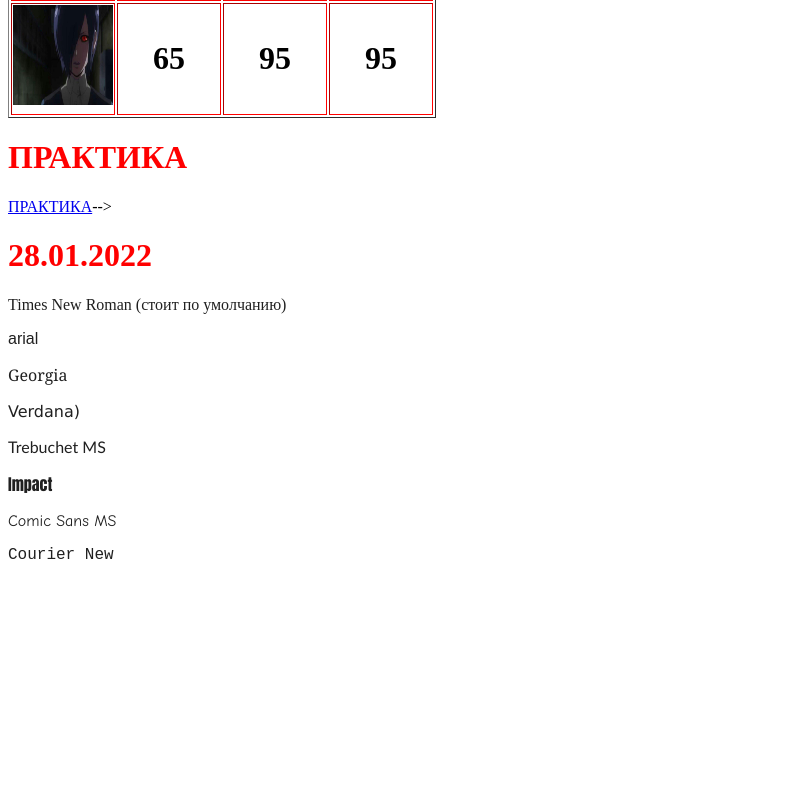
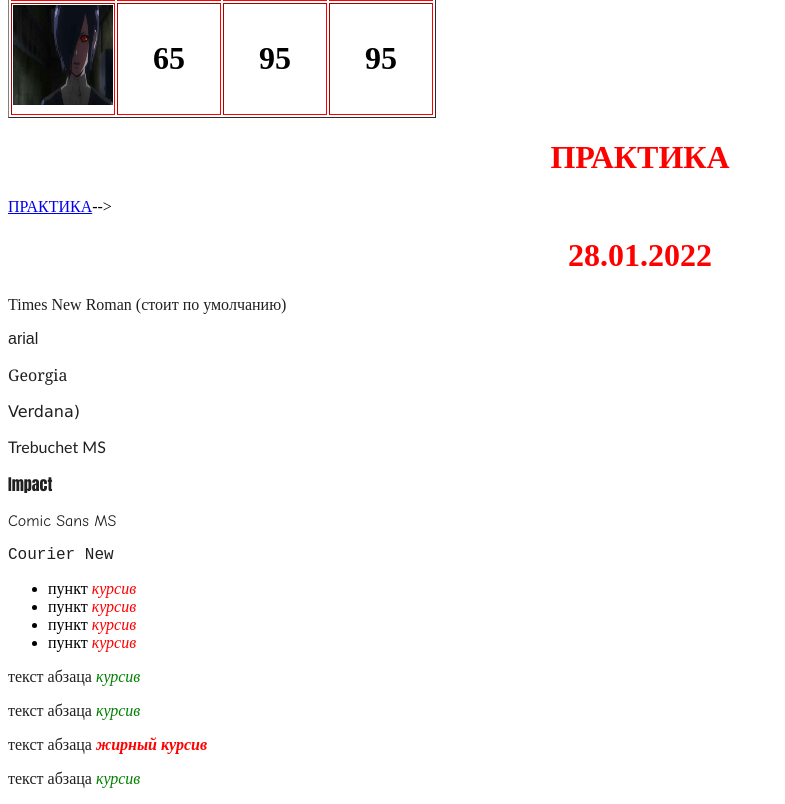
Before and after one commit to iiixxov/web, a plain HTML site: page index.html in a window 1280 px wide. Shown: the part 723-1527 px from the top of the page, without its empty margins (0-785 px from the left). Before the commit the page ends 1303 px from the top, so only its background shows below. Drawn offline with Linux system fonts and the light colour scheme.

Commit message:
23.1,2,3,4,5

```diff
--- a/index.html
+++ b/index.html
@@ -71,7 +71,25 @@
 <p front=Comic> Comic Sans MS</p>
 <p front=Courier >Courier New</p>
 
+<ul>
+	<li>пункт <i>курсив</i></li>
+	<li>пункт <i>курсив</i></li>
+	<li>пункт <i>курсив</i></li>
+	<li>пункт <i>курсив</i></li>
+</ul>
 
+<p>
+	текст абзаца <i>курсив</i>
+</p>
+<p>
+	текст абзаца <i>курсив</i>
+</p>
+<p>
+	текст абзаца <b><i>жирный курсив</i></b>
+</p>
+<p>
+	текст абзаца <i>курсив</i>
+</p>
 
 
 
--- a/styles.css
+++ b/styles.css
@@ -42,3 +42,28 @@ font-family:Verdana }
 font-family:Comic Sans MS }
 [front=Courier] {
 font-family:Courier New }
+
+h1,h2,h3 {
+	text-align: center;
+}
+
+h1,h2,h3 {
+	text-align: center;
+}
+h2 {
+	color: blue;
+}
+h3 {
+	font-size: 16px;
+	color: red;
+}
+
+ul i{
+	color: red;
+}
+p i {
+	color: green;
+}
+p b i {
+	color: red;
+}
```
Also changed, not shown: 2 other files.
